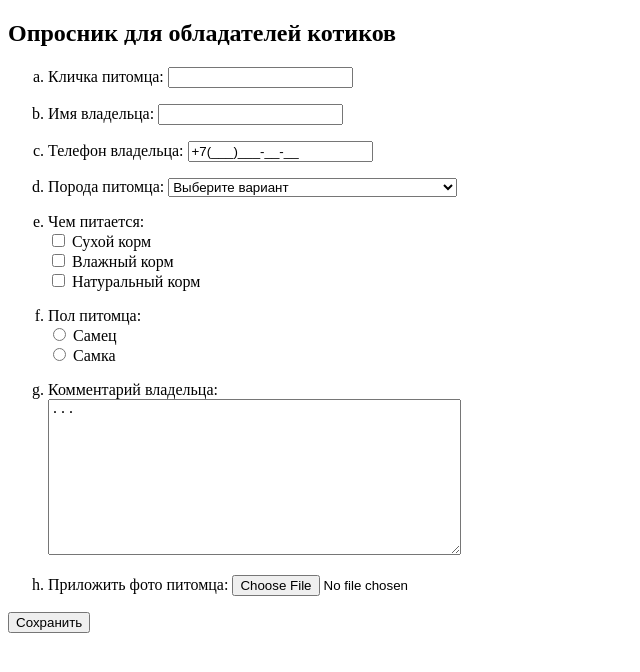
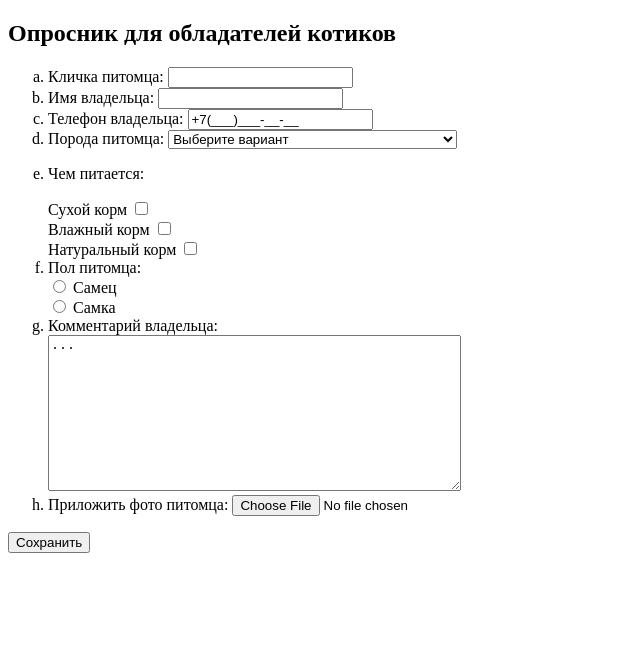
Before and after one commit to codersimone/Questionnaire, a plain HTML site: page index.html in a window 1280 px wide. Shown: the whole page, without its empty margins (0-640 px from the left). Drawn offline with Linux system fonts and the light colour scheme.

Commit message:
Update index.html

```diff
--- a/index.html
+++ b/index.html
@@ -16,28 +16,21 @@
 <div>
 <ol type = "a">
     <li>
-        <p>
         <label for="monicker">Кличка питомца:</label>
         <input type="text" id="monicker"/>
-        </p>
     </li>
     <li>
-        <p>
         <label for="name">Имя владельца:</label>
         <input type="text" id="name"/>
-        </p>
     </li>
     <li>
-        <p>
         <label for="phone">Телефон владельца:</label>
         <input type="tel" id="phone"
             value="+7(___)___-__-__"
             pattern="\+7\s?[\(]{0,1}9[0-9]{2}[\)]{0,1}\s?\d{3}[-]{0,1}\d{2}[-]{0,1}\d{2}"
             placeholder="+7(___)___-__-__"/>
-        </p>
     </li>
     <li>
-        <p>
         <label>Порода питомца:</label>
             <select>
             <option value="0">Выберите вариант</option>
@@ -127,40 +120,32 @@
             <option value="84">Яванез (Яванская кошка)</option>
             <option value="85">Японский бобтейл</option>
             </select>
-        </p>
     </li>
     <li>
-        <p>
-        <label>Чем питается:</label><br/>
-        <input type="checkbox" id="dry"/>
-        <label for="dry">Сухой корм</label><br/>
-        <input type="checkbox" id="wet"/>
-        <label for="wet">Влажный корм</label><br/>
-        <input type="checkbox" id="natural"/>
-        <label for="natural">Натуральный корм</label>
-        </p>
+            <p>Чем питается:</p>
+            <label for="dry">Сухой корм</label>
+            <input type="checkbox" id="dry"/><br/>
+
+            <label for="wet">Влажный корм</label>
+            <input type="checkbox" id="wet"/><br/>
+            <label for="natural">Натуральный корм</label>
+            <input type="checkbox" id="natural"/>
     </li>
     <li>
-        <p>
         <label>Пол питомца:</label><br/>
         <input type="radio" name="s" value="m" /> Самец<br/>
         <input type="radio" name="s" value="f" /> Самка
-        </p>
     </li>
     <li>
-        <p>
         <label>Комментарий владельца:</label><br/>
         <textarea rows="10" cols="49">...</textarea>
-        </p>
     </li>
     <li>
-        <p>
         <label for="photo">Приложить фото питомца:</label>
         <input type="file" id="photo"/>
-        </p>
     </li>
 </ol>
-    <button>Сохранить</button>
+<button>Сохранить</button>
 </div>
 </form>
 </body>
```
